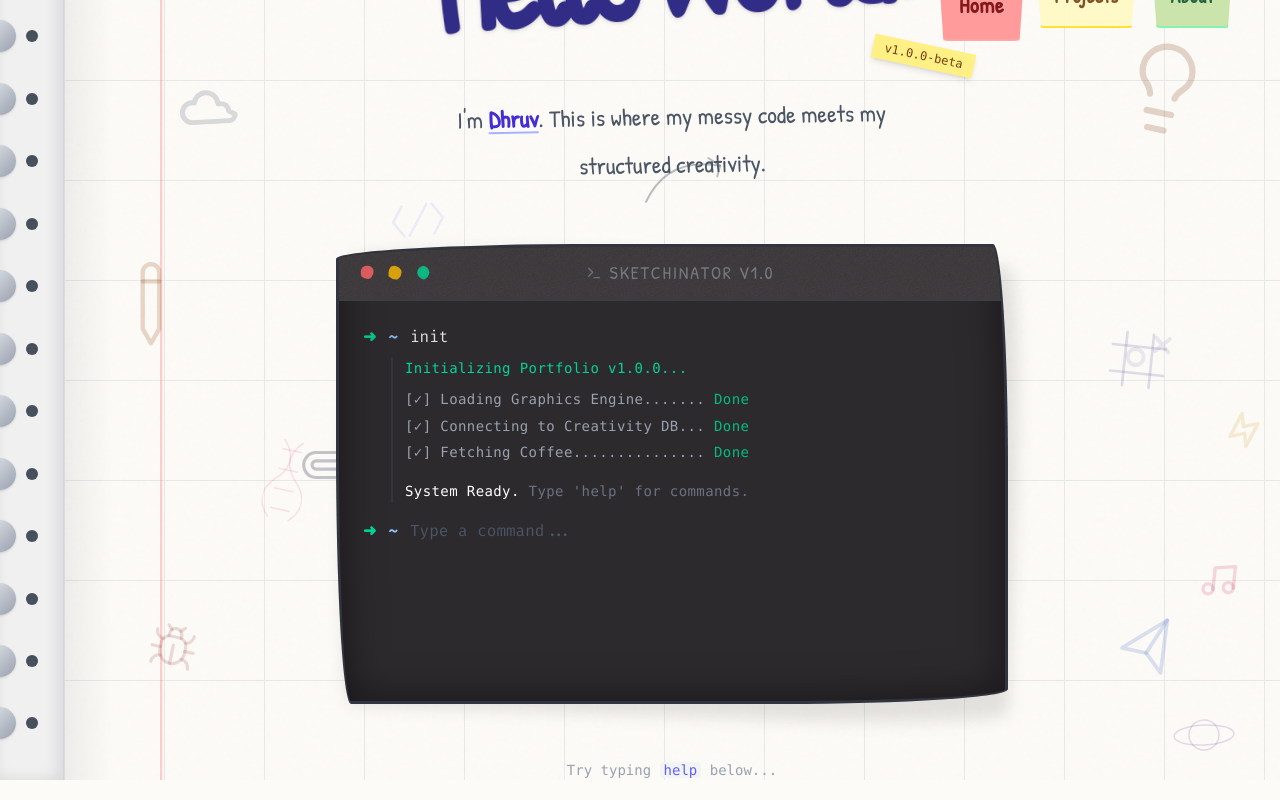
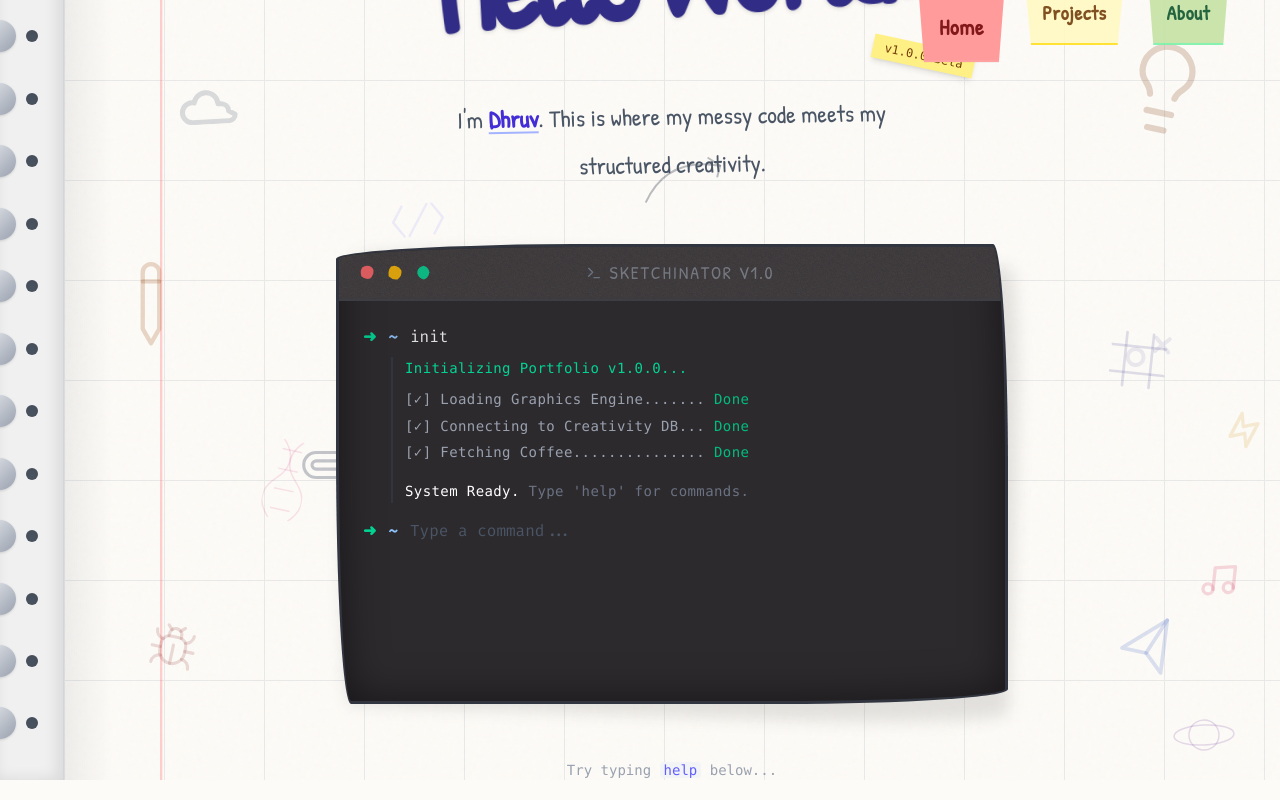
Before and after one commit to Dhruv-Mishra/portfolioWebsite, a Next.js app in the folder portfolio/: page / in a window 1280 px wide. Built offline with nearby package versions, Linux system fonts and the light colour scheme.

Commit message:
Minor fix, funky look lkg

```diff
--- a/portfolio/components/Navigation.tsx
+++ b/portfolio/components/Navigation.tsx
@@ -27,17 +27,19 @@ export default function Navigation() {
                 return (
                     <Link key={item.name} href={item.href} legacyBehavior={false} passHref>
                         <motion.div
-                            initial={{ y: -50 }}
-                            animate={{ y: active ? 0 : -10 }}
-                            whileHover={{ y: 5 }}
+                            // Start way up hidden (-80), animate to visible state (-40 inactive, -30 active)
+                            // The large negative values + large padding ensures top edge is never seen
+                            initial={{ y: -100 }}
+                            animate={{ y: active ? -30 : -45 }}
+                            whileHover={{ y: -25 }}
                             transition={{ type: "spring", stiffness: 300, damping: 20 }}
                             className={cn(
-                                "cursor-pointer pt-3 pb-4 px-4 rounded-b-lg shadow-md border-x-2 border-b-2 font-hand font-bold text-lg md:text-xl tracking-wide",
+                                "cursor-pointer pt-16 pb-4 px-5 rounded-b-lg shadow-md border-x-2 border-b-2 font-hand font-bold text-lg md:text-xl tracking-wide",
                                 colors[i % 3], // Cycle colors
                                 active ? "z-20 scale-110 shadow-lg" : "z-10 opacity-90 hover:opacity-100"
                             )}
                             style={{
-                                clipPath: 'polygon(0% 0%, 100% 0%, 95% 100%, 5% 100%)' // Tapered tab shape
+                                clipPath: 'polygon(0% 0%, 100% 0%, 90% 100%, 10% 100%)' // Slightly steeper taper
                             }}
                         >
                             {item.name}
```
